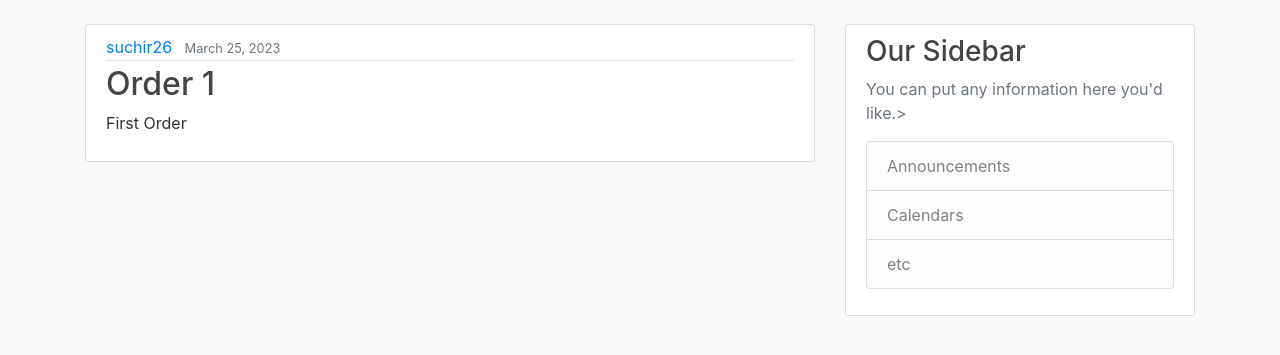
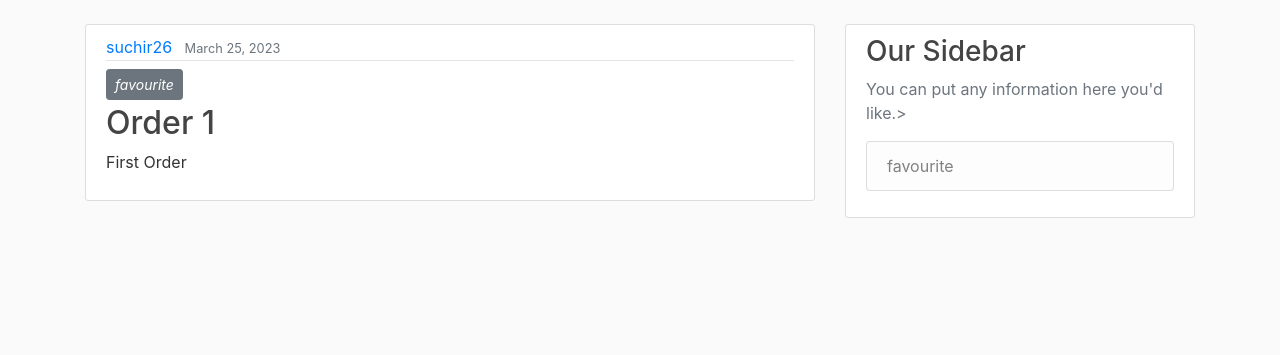
Before and after one commit to Suchir2609/order_management_1-, a Django app: page /orders/1/ in a window 1280 px wide. Shown: the part 56-411 px from the top of the page. Run offline with Django 4.2, Linux system fonts and the light colour scheme; data comes from the database, SQL or seed files in the repository; both versions use the stored data as it was after the commit.

Commit message:
Add files via upload

```diff
--- a/order_management/order_management/settings.py
+++ b/order_management/order_management/settings.py
@@ -40,6 +40,7 @@ INSTALLED_APPS = [
     'django.contrib.sessions',
     'django.contrib.messages',
     'django.contrib.staticfiles',
+    'taggit',
 ]
 
 MIDDLEWARE = [
--- a/order_management/orders/models.py
+++ b/order_management/orders/models.py
@@ -2,6 +2,7 @@ from django.db import models
 from django.utils import timezone
 from django.contrib.auth.models import User
 from django.urls import reverse
+
 
 
 class Orders(models.Model):
@@ -9,6 +10,7 @@ class Orders(models.Model):
     content = models.TextField()
     date_posted = models.DateTimeField(default=timezone.now)
     orderer = models.ForeignKey(User, on_delete=models.CASCADE)
+    favourites = models.ManyToManyField(User, related_name='favourite', blank=True )
 
     def __str__(self):
         return self.title
--- a/order_management/orders/templates/orders/base.html
+++ b/order_management/orders/templates/orders/base.html
@@ -65,9 +65,7 @@
               {% if user.is_authenticated %}
                 <a class="list-group-item list-group-item-light" href = "{% url 'order-create' %}">New Order</a>
               {% endif %}
-                <li class="list-group-item list-group-item-light">Announcements</li>
-                <li class="list-group-item list-group-item-light">Calendars</li>
-                <li class="list-group-item list-group-item-light">etc</li>
+                <a class="list-group-item list-group-item-light" href = "{% url 'favourite-list' %}">favourite</a>
               </ul>
             </p>
           </div>
--- a/order_management/orders/templates/orders/orders_detail.html
+++ b/order_management/orders/templates/orders/orders_detail.html
@@ -10,6 +10,11 @@
           <a class="btn btn-danger btn-sm mt-1 mb-1" href="{% url 'orders-delete' object.id%}">Delete</a>
         {% endif %}
       </div>
+      <div id="favourite-section">
+        <a href="{% url 'favourite-add' object.id %}">
+          <i class="btn btn-secondary btn-sm mt-1 mb-1">favourite</i>
+        </a>
+      </div>
       <h2><a class="article-title" href="#">{{ object.title }}</a></h2>
       <p class="article-content">{{ object.content }}</p>
     </div>
--- a/order_management/orders/urls.py
+++ b/order_management/orders/urls.py
@@ -6,7 +6,9 @@ urlpatterns = [
     path('', OrdersListView.as_view(), name='orders-home'),
     path('orders/<int:pk>/', OrdersDetailView.as_view(), name='orders-detail'),
     path('orders/<int:pk>/update/', OrdersUpdateView.as_view(), name='orders-update'),
+    path('favourite_add/<int:id>/', views.favourite_add, name='favourite-add'),
     path('orders/<int:pk>/delete/', OrdersDeleteView.as_view(), name='orders-delete'),
     path('order/new/', OrdersCreateView.as_view(), name='order-create'),
+    path('favourite_list/', views.favourite_list, name='favourite-list'),
     path('about/', views.about, name='orders-about'),
 ]
--- a/order_management/orders/views.py
+++ b/order_management/orders/views.py
@@ -1,4 +1,6 @@
-from django.shortcuts import render
+from django.contrib.auth.decorators import login_required
+from django.http import HttpResponseRedirect
+from django.shortcuts import render, get_object_or_404
 from .models import Orders
 from django.contrib.auth.mixins import LoginRequiredMixin, UserPassesTestMixin
 from django.views.generic import ListView, DetailView, CreateView, UpdateView,DeleteView
@@ -6,6 +8,11 @@ from django.views.generic import ListView, DetailView, CreateView, UpdateView,De
 
 
 def home(request):
+    orders = get_object_or_404(Orders, id=request.POST.get('id'))
+    is_favourite = False
+    if orders.favourite.filter(id):
+        is_favourite =True
+
     context ={
         'orders': Orders.objects.all()
     }
@@ -43,6 +50,20 @@ class OrdersUpdateView(LoginRequiredMixin, UserPassesTestMixin, UpdateView):
             return True
         return False
 
+def favourite_list(request):
+   # user = request.user
+    new = Orders.objects.filter(favourites=request.user)
+    return render(request,'orders/favourite_list.html',{'new':new})
+
+@login_required
+def favourite_add(request, id):
+    orders = get_object_or_404(Orders, id=id)
+    if orders.favourites.filter(id=request.user.id).exists():
+        orders.favourites.remove(request.user)
+    else:
+        orders.favourites.add(request.user)
+    return HttpResponseRedirect(request.META['HTTP_REFERER'])
+
 class OrdersDeleteView(LoginRequiredMixin, UserPassesTestMixin, DeleteView):
     model = Orders
     success_url = '/'
```
Also changed, not shown: order_management/orders/templates/orders/favourite_list.html (added, +16 -0 lines), order_management/db.sqlite3, order_management/orders/migrations/0002_orders_favourites_alter_orders_date_posted.py (added).
